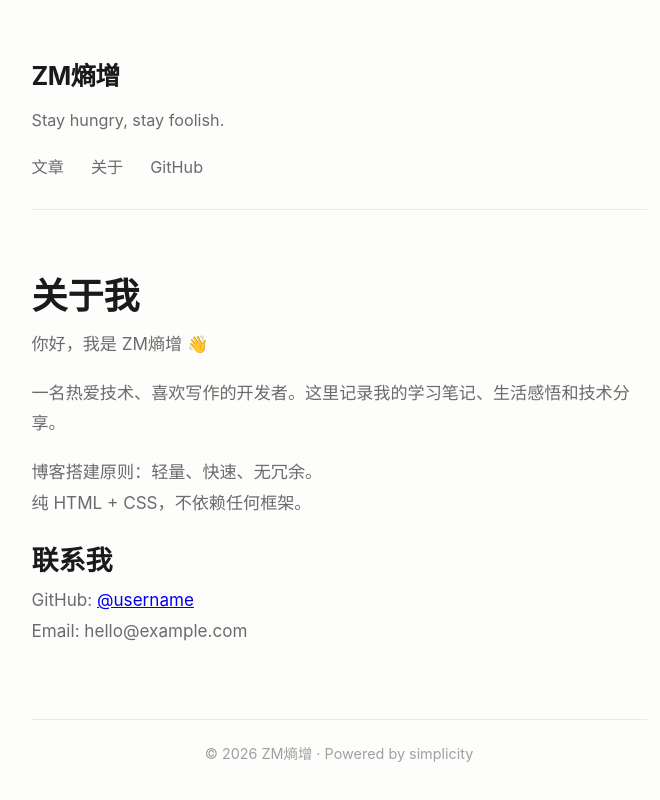
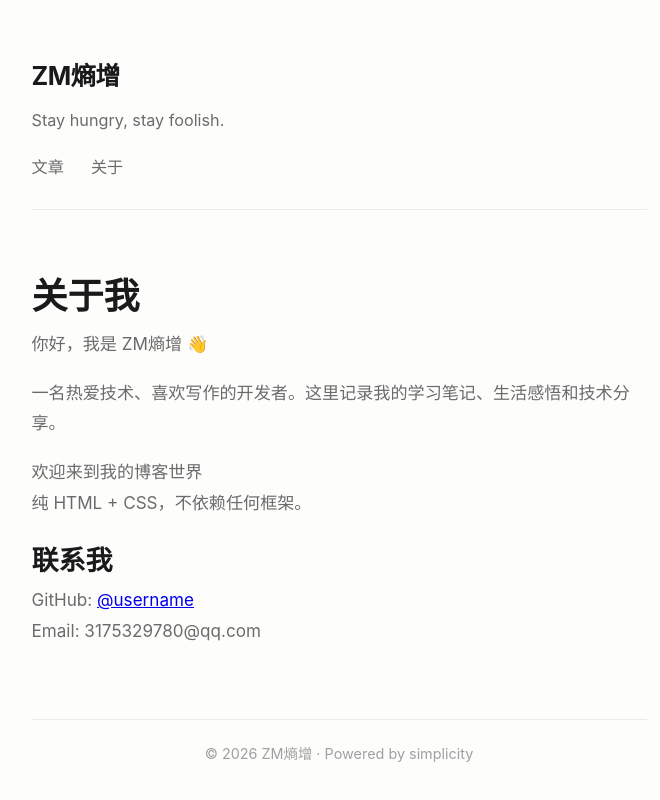
Before and after one commit to lihon/zm-entropy, a plain HTML site: page about.html in a window 1280 px wide. Shown: the whole page, without its empty margins (301-961 px from the left). Drawn offline with Linux system fonts and the light colour scheme.

Commit message:
Update about.html

```diff
--- a/about.html
+++ b/about.html
@@ -13,7 +13,6 @@
     <nav class="site-nav">
       <a href="index.html">文章</a>
       <a href="about.html">关于</a>
-      <a href="https://github.com" target="_blank">GitHub</a>
     </nav>
   </header>
 
@@ -22,13 +21,13 @@
     <p>你好，我是 ZM熵增 👋</p>
     <p>一名热爱技术、喜欢写作的开发者。这里记录我的学习笔记、生活感悟和技术分享。</p>
     <p>
-      博客搭建原则：轻量、快速、无冗余。<br>
+      欢迎来到我的博客世界<br>
       纯 HTML + CSS，不依赖任何框架。
     </p>
     <h2>联系我</h2>
     <p>
       GitHub: <a href="https://github.com" target="_blank">@username</a><br>
-      Email: hello@example.com
+      Email: 3175329780@qq.com
     </p>
   </main>
 
```
